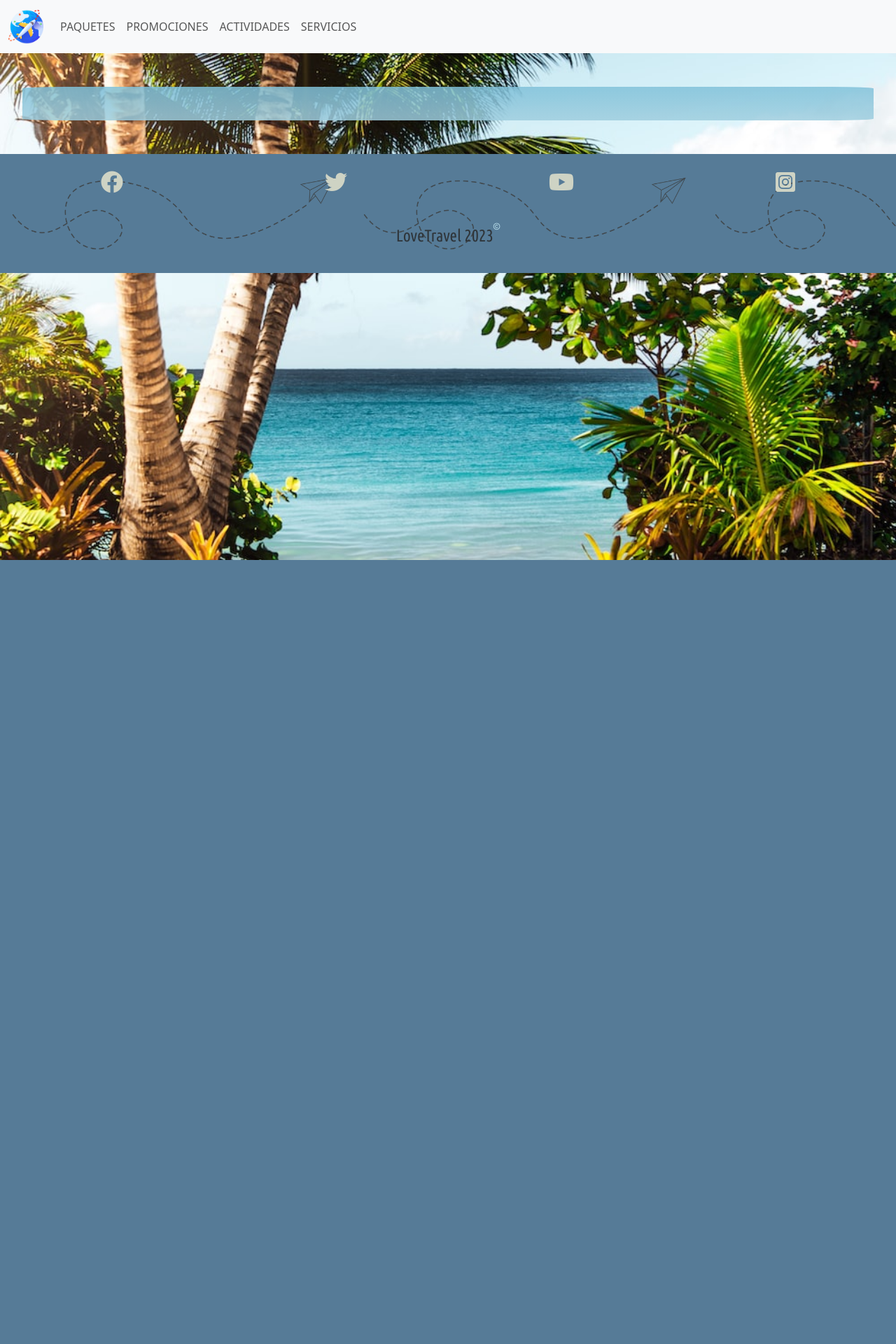
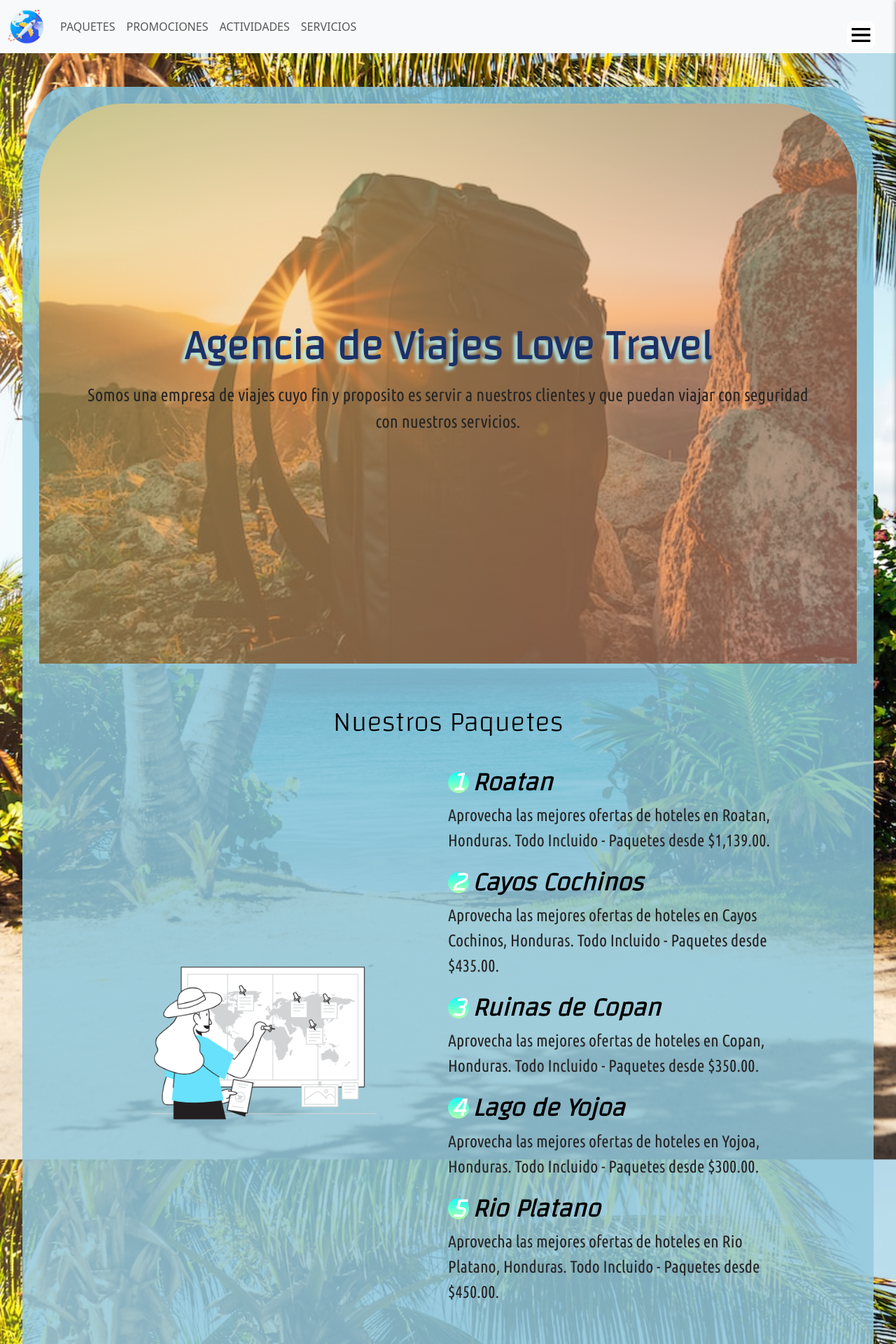
Before and after one commit to DaisyLagos/Proyecto-Agencia-Viajes, a PHP site: page /paquetes.html in a window 1280 px wide. Shown: the top 1920 px of the page at 70% size. Before the commit the page ends 800 px from the top, so only its background shows below. Run offline with PHP 8.4, Linux system fonts and the light colour scheme; some libraries are stand-ins or nearby versions.

Commit message:
Union de pagina paquetes a rama daisy

```diff
--- a/css/styles.css
+++ b/css/styles.css
@@ -287,6 +287,289 @@ input[type="text"]{
 }
 
 
+/*Inicio Paquetes ***********************************************************************************************/
+.contenedor{
+    width: 90%;
+    max-width: 1200px;
+    overflow: hidden;
+    margin: auto;
+    padding: 60px 0;
+}
+
+header{
+    border-radius: 120px 120px 0 0;
+    height: 100vh;
+    background-image: linear-gradient(120deg, rgba(246, 212, 101, 0.5) 0%, rgba(253, 159, 133, 0.5) 100%), url(../img/viaje.jpg);
+    background-repeat: no-repeat;
+    background-size: cover;
+    background-attachment: fixed;
+    background-position: center;
+}
+
+.head{
+    text-align: center;
+    padding: 0%;
+    height: 100%;
+    display: flex;
+    justify-content: center;
+    align-items: center;
+    flex-direction: column;
+}
+
+.menu{
+    position: fixed;
+    top: 30px;
+    right: 30px;
+    background: #fff;
+    width: 40px;
+    height: 40px;
+    cursor: pointer;
+    border-radius: 10px;
+    box-shadow: 0 0 6px rgb 0 0 0 rgba(0, 0, 0, 0.5);
+}
+
+.menu-navegacion{
+    position: fixed;
+    top: 0;
+    right: 0;
+    width: 30vw;
+    height: 100%;
+    background-image: linear-gradient(to top, #bdc2e8 0%, #bdc2e8 1%, #e6dee9 100%);
+    display: flex;
+    flex-direction: column;
+    justify-content: space-evenly;
+    align-items: center;
+    transition: transform .3s ease-in-out;
+    transform: translate(100%);
+    box-shadow: 0 0 6px rgba(0, 0, 0, .5);
+}
+
+.spread{
+    transform: translate(0);
+}
+
+
+.titulo{
+    font-size: 60px;
+    margin-bottom: 15px;
+}
+
+.copy{
+    font-weight: 300;
+    font-size: 25px;
+}
+
+/* Nuestros Paquetes */
+
+.subtitulo{
+    text-align: center;
+    font-weight: 300;
+    color: black;
+    margin-bottom: 40px;
+    font-size: 40px;
+}
+
+.contenedor-paquetes{
+    display: flex;
+    justify-content: space-evenly;
+    align-items: center;
+    flex-wrap: wrap;
+}
+
+.contenedor-paquetes img{
+    width: 40%;
+}
+
+.checklist-paquetes{
+    width: 45%;
+}
+
+.checklist-paquetes{
+    width: 45%;
+}
+
+.paquete{
+    margin-bottom: 20px;
+}
+
+.n-paquete{
+    margin-bottom: 7px;
+    color: black;
+}
+
+.number{
+    display: inline-block;
+    background-image: linear-gradient(to top, #b3ffab 0%, #12fff7 100%);
+    width: 30px;
+    height: 30px;
+    color: #fff;
+    text-align: center;
+    border-radius: 50%;
+    font-weight: 700px;
+    line-height: 30px;
+    margin-right: 5px;
+}
+
+.gallery{
+    background: #f2f2f2;
+    border-radius: 0 0 120px 120px;
+}
+
+.contenedor-galeria{
+    display: flex;
+    justify-content: space-evenly;
+    flex-wrap: wrap;
+}
+
+.img-galeria{
+    object-fit: cover;
+    width: 30%;
+    display: block;
+    margin-bottom: 15px;
+    box-shadow: 0 0 6px rgba(0, 0, 0, .5);
+    cursor: pointer;
+}
+.imagen-light{
+    position: fixed;
+    background: rgba(0, 0, 0, .5);
+    width: 100%;
+    height: 100%;
+    top: 0;
+    left: 0;
+    display: flex;
+    justify-content: center;
+    align-items: center;
+    transform: translate(100%);
+    transition: transform .2s ease-in-out;
+}
+
+.show{
+    transform: translate(0);
+}
+
+.agregar-imagen{
+    object-fit: cover;
+    width: 60%;
+    border-radius: 10px;
+    transform: scale(0);
+    transition: transform .3s .2s;
+}
+
+.showImage{
+    transform: scale(1);
+}
+
+.close{
+    position: absolute;
+    top: 15px;
+    right: 15px;
+    width: 40px;
+    cursor: pointer;
+}
+
+/* Footer */
+
+@media screen and (max-width: 800px) {
+    .menu-navegacion{
+        width: 50vw;
+    }
+
+    .titulo{
+        font-size: 40px;
+    }
+
+    .contenedor-paquetes img{
+        width: 80%;
+        margin-bottom: 40px;
+    }
+
+    .checklist-paquetes{
+        width: 80%;
+    }
+
+    .paquete{
+        margin-bottom: 30px;
+    }
+
+    .agregar-imagen{
+        width: 80%;
+    }
+
+    .img-galeria{
+        width: 45%;
+    }
+
+    .footer-content{
+        justify-content: center;
+    }
+
+    .social-media{
+        width: 80%;
+        justify-content: space-evenly;
+    }
+
+    .social-media-icon{
+        margin-left: 0;
+    }
+
+    .social-media i{
+        margin-left: 0;
+    }
+
+    .contact-us{
+        text-align: center;
+        width: 80%;
+        margin-bottom: 40px;
+    }
+}
+
+@media screen and (max-width: 500px) {
+
+    .menu-navegacion{
+        width: 65vw;
+    }
+
+    .agregar-imagen{
+        width: 95%;
+    }
+
+    .menu{
+        top: 20px;
+        right: 20px;
+    }
+
+    .titulo{
+        font-size: 30px;
+    }
+
+    .subtitulo{
+        font-size: 30px;
+    }
+
+    .agregar-imagen{
+        width: 95%;
+    }
+
+    .img-galeria{
+        width: 95%;
+    }
+
+    .social-media{
+        width: 100%;
+    }
+
+    .contact-us{
+        width: 90%;
+    }
+}
+
+
+
+
+/*Fin Paquetes **************************************************************************************************/
+
+
+
 /* Media Queries */
 
 
--- a/paquetes.html
+++ b/paquetes.html
@@ -51,6 +51,69 @@
 <!-- FIN NAVBAR -->
 <div class="contenedor-contenido">
   <!-- EMPEZAR EL CONTENIDO DE LA PÁGIANA AQUI -->
+  <header class="header" id="inicio">
+    <img src="img/menu.svg" alt="viaje" class="menu">
+    <nav class="menu-navegacion">
+       <a href="#inicio">Inicio</a>
+       <a href="#paquetes">Paquetes</a>
+       <a href="#promociones">Promociones</a>
+       <a href="#actividades">Actividad</a>
+       <a href="#servicios">Servicios</a>
+    </nav>
+    <div class="contenedor head">
+        <h1 class="titulo">Agencia de Viajes Love Travel </h1>
+        <p class="copy">Somos una empresa de viajes cuyo fin y proposito es servir a nuestros clientes y que puedan viajar con seguridad con nuestros servicios.</p>
+    </div>
+</header>
+
+<main>
+    <section class="contenedor" id="paquetes">
+        <h2 class="subtitulo">Nuestros Paquetes</h2>
+        <div class="contenedor-paquetes">
+            <img src="img/check.png" alt="">
+            <div class="checklist-paquetes">
+                <div class="paquete">
+                    <h3 class="n-paquete"><span class="number">1</span>Roatan</h3>
+                    <p>Aprovecha las mejores ofertas de hoteles en Roatan, Honduras. Todo Incluido - Paquetes desde $1,139.00.</p>
+                </div>
+                <div class="paquete">
+                    <h3 class="n-paquete"><span class="number">2</span>Cayos Cochinos</h3>
+                    <p>Aprovecha las mejores ofertas de hoteles en Cayos Cochinos, Honduras. Todo Incluido - Paquetes desde $435.00.</p>
+                </div>
+                <div class="paquete">
+                    <h3 class="n-paquete"><span class="number">3</span>Ruinas de Copan</h3>
+                    <p>Aprovecha las mejores ofertas de hoteles en Copan, Honduras. Todo Incluido - Paquetes desde $350.00.</p>
+                </div>
+                <div class="paquete">
+                    <h3 class="n-paquete"><span class="number">4</span>Lago de Yojoa</h3>
+                    <p>Aprovecha las mejores ofertas de hoteles en Yojoa, Honduras. Todo Incluido - Paquetes desde $300.00.</p>
+                </div>
+                <div class="paquete">
+                    <h3 class="n-paquete"><span class="number">5</span>Rio Platano </h3>
+                    <p>Aprovecha las mejores ofertas de hoteles en Rio Platano, Honduras. Todo Incluido - Paquetes desde $450.00.</p>
+                </div>
+            </div>
+        </div>
+    </section>
+    <section class="gallery" id="galeria">
+        <div class="contenedor">
+            <h2 class="subtitulo">Lugares Turisticos</h2>
+            <div class="contenedor-galeria">
+                <img src="img/roa2.jpg" alt="" class="img-galeria">
+                <img src="img/cayos.jpg" alt="" class="img-galeria">
+                <img src="img/copan.jpg" alt="" class="img-galeria">
+                <img src="img/lago.jpg" alt="" class="img-galeria">
+                <img src="img/pulha.jpg" alt="" class="img-galeria">
+                <img src="img/roa.jpg" alt="" class="img-galeria">
+            </div>
+        </div>
+    </section>
+
+       <section class="imagen-light">
+        <img src="img/x.svg" alt="" class="close">
+        <img src="img/viaje.jpg" alt="" class="agregar-imagen">
+        </section>
+</main>
 
   <!-- TERMINAR EL CONTENIDO DE LA PÁGIANA AQUI -->
 </div>
```
Also changed, not shown: js/lightbox.js (added, +22 -0 lines), img/cayos.jpg (added), img/check.png (added), img/copan.jpg (added), img/lago.jpg (added), img/menu.svg (added), img/pulha.jpg (added), img/roa.jpg (added), img/roa2.jpg (added), img/viaje.jpg (added), img/x.svg (added).
